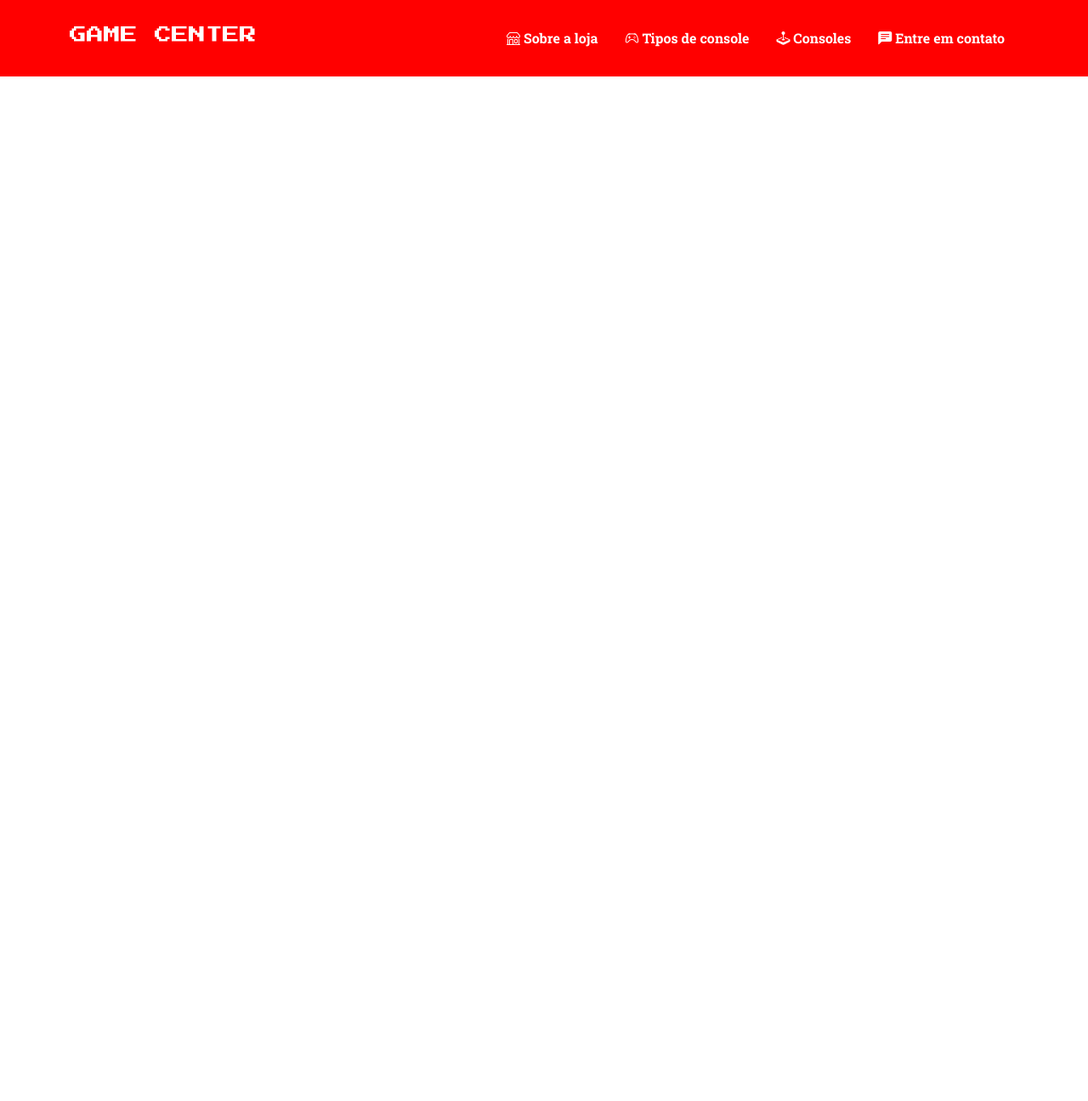
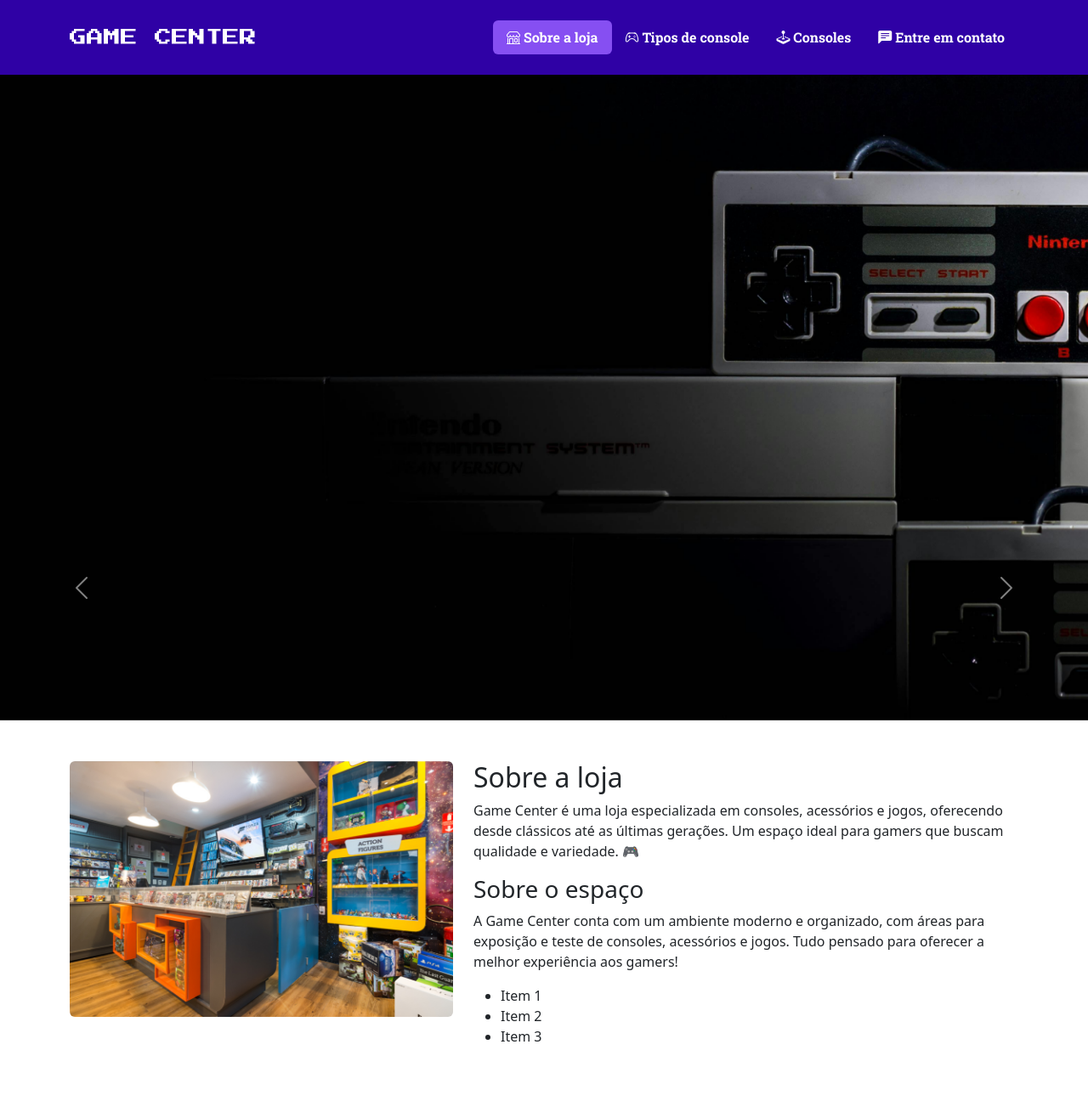
Before and after one commit to Jeffersonmk/llanding-page-game-center, a plain HTML site: page index.html in a window 1280 px wide. Shown: the whole page at 85% size. Before the commit the page ends 800 px from the top, so only its background shows below. Drawn offline with nearby package versions, Linux system fonts and the light colour scheme.

Commit message:
new and modified folders

```diff
--- a/index.html
+++ b/index.html
@@ -14,14 +14,14 @@
 <body>
     <header class="navbar navbar-expand-lg sticky-top p-4" id="cabecalho">
         <div class="container">
-            <h1 class="navbar-brand">GAME CENTER</h1>
+            <h1 class="navbar-brand m-0">GAME CENTER</h1>
             <button class="navbar-toggler" data-bs-toggle="collapse" data-bs-target="#menu-navegacao">
                 <span class="navbar-toggler-icon"></span>
             </button>
             <nav class="navbar-collapse collapse justify-content-end" id="menu-navegacao">
                 <ul class="nav nav-pills d-block d-md-flex">
                     <li class="nav-item fw-bold">
-                        <a class="nav-link">
+                        <a class="nav-link active">
                             <i class="bi bi-shop"></i>
                             Sobre a loja
                         </a>
@@ -48,6 +48,55 @@
             </nav>
         </div>
     </header>
+    <section id="loja">
+        <div class="carousel slide" data-bs-ride="carousel" id="carousel">
+            <div class="carousel-inner">
+                <div class="carousel-item active" data-bs-interval="3000">
+                    <img src="./image-carousel/slide1.jpg" alt="Nintendo Switch">
+                </div>
+                <div class="carousel-item" data-bs-interval="3000">
+                    <img src="./image-carousel/slide2.jpg" alt="Nintendinho">
+                </div>
+                <div class="carousel-item" data-bs-interval="3000">
+                    <img src="./image-carousel/slide3.jpg" alt="Controle de PS4">
+                </div>
+            </div>
+            <button class="carousel-control-prev" type="button" data-bs-target="#carousel" data-bs-slide="prev">
+                <span class="carousel-control-prev-icon"></span>
+            </button>
+            <button class="carousel-control-next" type="button" data-bs-target="#carousel" data-bs-slide="prev">
+                <span class="carousel-control-next-icon"></span>
+            </button>
+            <div class="carousel-indicators">
+                <button type="button" class="active" data-bs-target="#carousel" data-bs-slide-to="0"></button>
+                <button type="button" data-bs-target="#carousel" data-bs-slide-to="1"></button>
+                <button type="button" data-bs-target="#carousel" data-bs-slide-to="2"></button>
+            </div>
+            <div class="pt-5 pb-5">
+                <div class="container">
+                    <div class="row">
+                        <div class="col-md-5">
+                            <img src="./images/espaco-interno.jpg" class="d-block w-100 rounded" alt="Espaço interno da loja de games">
+                        </div>
+                        <div class="col-md-7">
+                            <h2>Sobre a loja</h2>
+                            <p>
+                                Game Center é uma loja especializada em consoles, acessórios e jogos, oferecendo desde clássicos até as últimas gerações. Um espaço ideal para gamers que buscam qualidade e variedade. 🎮
+                            <h3>Sobre o espaço</h3>
+                            <p>
+                                A Game Center conta com um ambiente moderno e organizado, com áreas para exposição e teste de consoles, acessórios e jogos. Tudo pensado para oferecer a melhor experiência aos gamers!
+                            </p>
+                            <ul>
+                                <li>Item 1</li>
+                                <li>Item 2</li>
+                                <li>Item 3</li>
+                            </ul>
+                        </div>
+                    </div>
+                </div>
+            </div>
+        </div>
+    </section>
     <script src="https://cdn.jsdelivr.net/npm/bootstrap@5.3.3/dist/js/bootstrap.bundle.min.js"></script>
     <script src="./js/jquery-3.7.1.min.js"></script>
     <script src="./js/script.js"></script>
--- a/style.css
+++ b/style.css
@@ -1,5 +1,5 @@
 header {
-    background-color: red;
+    background-color: #2f01a5;
 }
 
 .nav-link {
@@ -10,9 +10,29 @@
     color: white;
 }
 
-.navbar-brand {
+
+.nav-link:hover {
+    color: #864ff2;
+}
+
+.navbar-brand,
+.navbar-brand:hover  {
     font-family: "Press Start 2P", system-ui;
     font-weight: 400;
     font-style: normal;
     color: white;
 }
+
+.nav .nav-link.active {
+    background-color: #864ff2;
+}
+
+.navbar-toggler {
+    background-color: white;
+}
+
+#loja .carousel-inner img {
+    width: 1920px;
+    height: 760px;
+    object-fit: cover;
+}
```
Also changed, not shown: image-carousel/slide1.jpg (added), image-carousel/slide2.jpg (added), image-carousel/slide3.jpg (added), images/espaco-interno.jpg (added).
